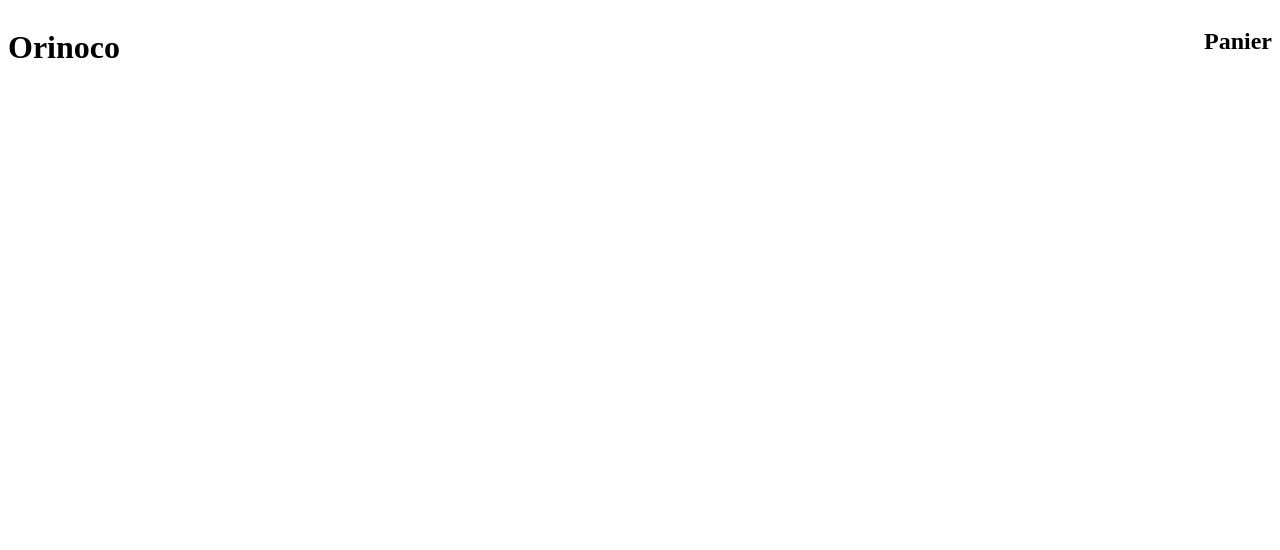
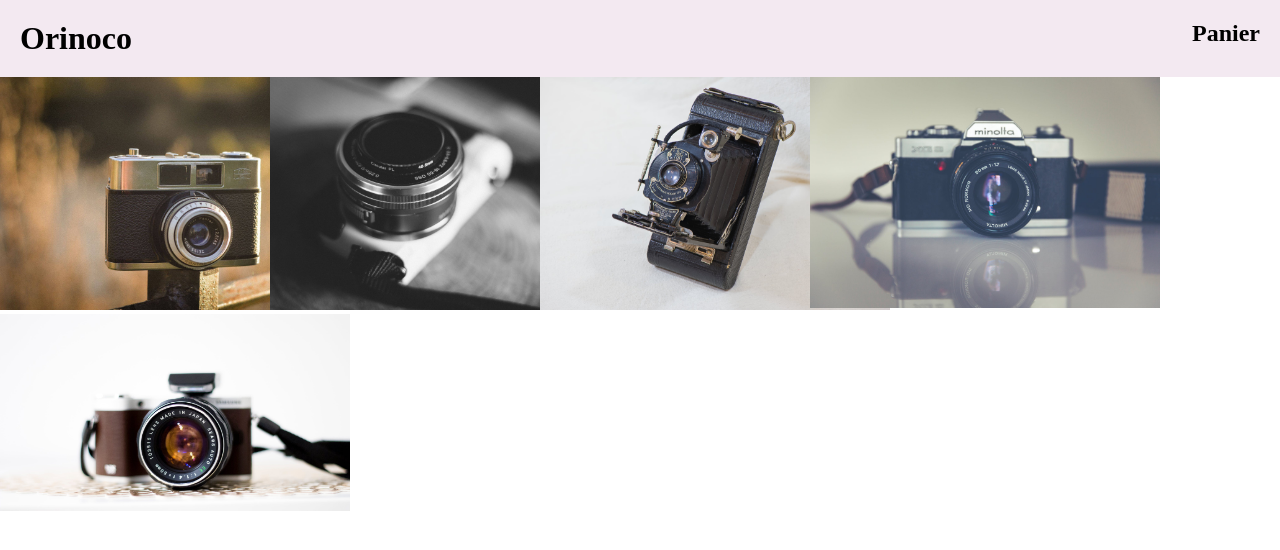
Before and after one commit to samuelrochwerg/SamuelRochwerg_5_06042021, a website: page index.html in a window 1280 px wide. Drawn offline with Linux system fonts and the light colour scheme; a web font is replaced by a local one.

Commit message:
ajouts fichiers

```diff
--- a/index.html
+++ b/index.html
@@ -16,6 +16,7 @@
         rel="stylesheet">
 </head>
 <body>
+    <main class="container-all">
         <header>
             <div class="header__nav">
                 <h1>Orinoco</h1>
@@ -23,5 +24,23 @@
             </div>
         </header>
 
+        <section class="section__produits">
+            <div class="section__produits__camera">
+                <img src="/img/vcam_1.jpg" alt="Camera 1">
+            </div>
+            <div class="section__produits__camera">
+                <img src="/img/vcam_2.jpg" alt="Camera 2">
+            </div>
+            <div class="section__produits__camera">
+                <img src="/img/vcam_3.jpg" alt="Camera 3">
+            </div>
+            <div class="section__produits__camera">
+                <img src="/img/vcam_4.jpg" alt="Camera 4">
+            </div>
+            <div class="section__produits__camera">
+                <img src="/img/vcam_5.jpg" alt="Camera 5">
+            </div>
+    </section>
+    </main>
 </body>
 </html>
--- a/sass/layouts/_header.scss
+++ b/sass/layouts/_header.scss
@@ -4,4 +4,7 @@
     display: flex;
     flex-direction: row;
     justify-content: space-between;
+    background-color: rgba(243, 233, 241);
+    max-width: 100%;
+    padding: 20px 20px;
 }
--- a/sass/pages/_index.scss
+++ b/sass/pages/_index.scss
@@ -0,0 +1,22 @@
+* {
+    margin: 0;
+    padding: 0;
+}
+
+.container-all {
+    max-width: 2560px;
+}
+
+.section__produits {
+    display: flex;
+    flex-direction: row;
+    flex-wrap: wrap;
+}
+
+.section__produits__camera {
+    max-width: 250px;
+    margin-right: 20px;
+        img {
+            max-width: 350px;
+        }
+}
```
Also changed, not shown: img/vcam_1.jpg (added), img/vcam_2.jpg (added), img/vcam_3.jpg (added), img/vcam_4.jpg (added), img/vcam_5.jpg (added), public/css/style.css, 1 other file. Lines whose indentation alone changed are shown as unchanged.
